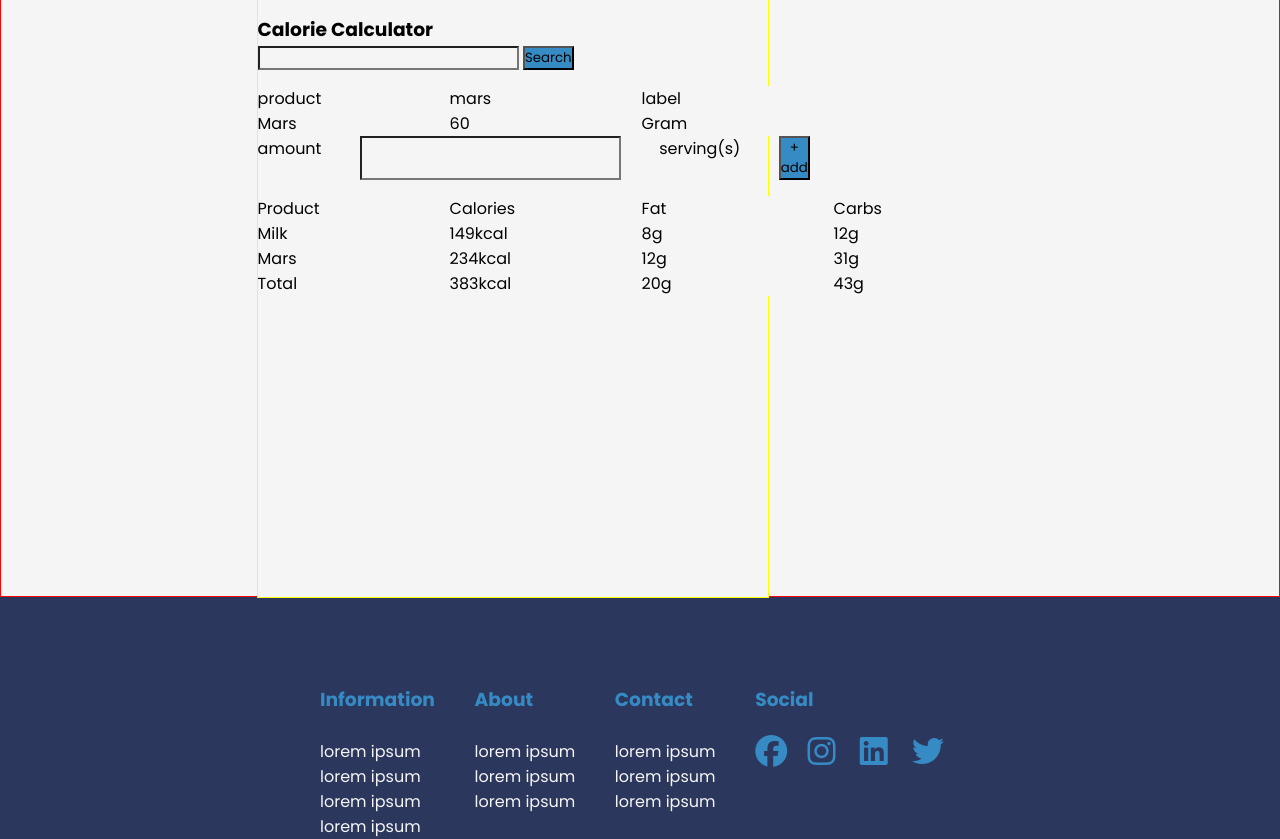
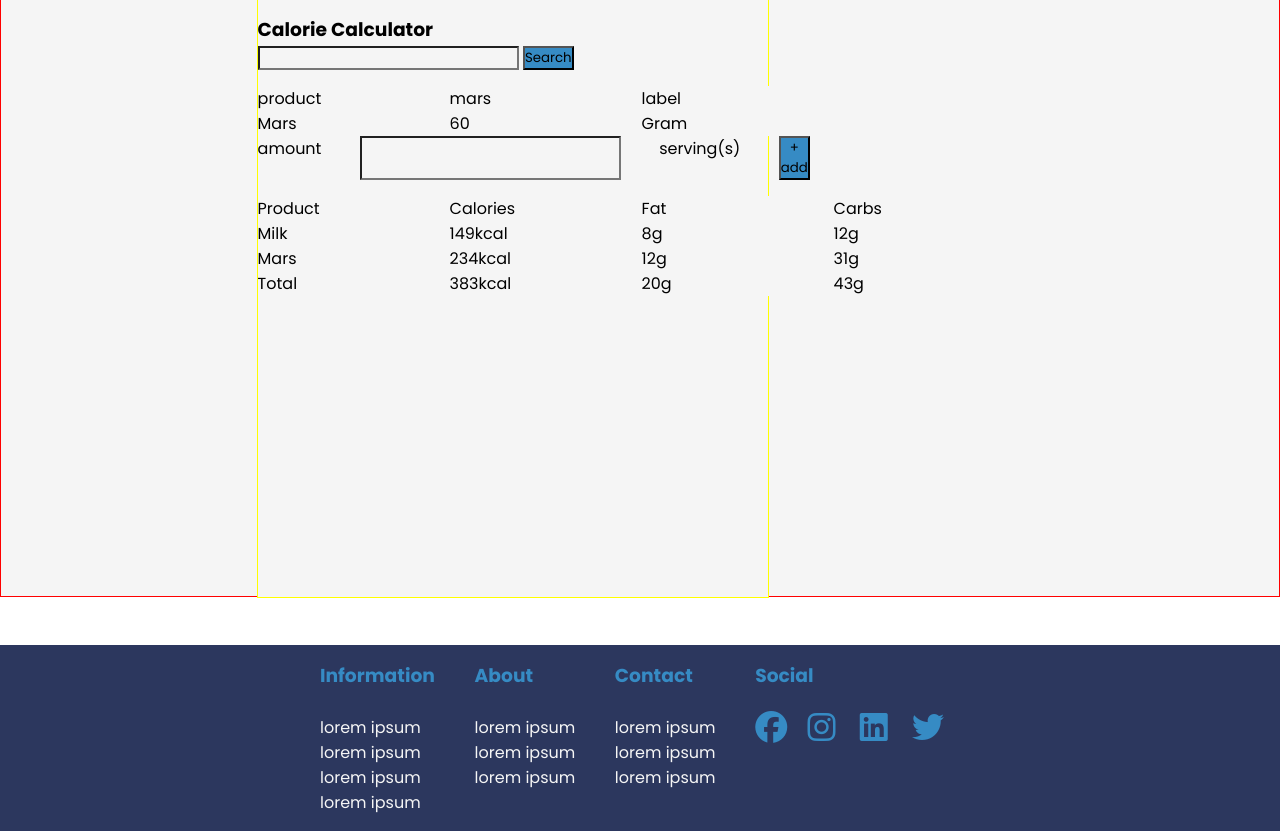
Before and after one commit to ijzzBloc/Clueless-Cook, a website: page src/kcal-calc.html in a window 1280 px wide. Shown: the part 83-922 px from the top of the page. Drawn offline with Linux system fonts and the light colour scheme; a web font is replaced by a local one.

Commit message:
footer update

```diff
--- a/src/homepage.js
+++ b/src/homepage.js
@@ -5,5 +5,5 @@
 let userInput = document.getElementById('search');
 let searchSubmit = document.getElementById('search-bttn')
 searchSubmit.addEventListener('click', () => {
-    fetchData(userInput.value)
+    fetchData(userInput.value.data[0.])
 })
--- a/src/kcal-calc.html
+++ b/src/kcal-calc.html
@@ -81,6 +81,7 @@
 <!----------------------------------------Footer---------------------------------------->
 <footer>
     <section class="footer-container">
+        <section class="footer-inner-container">
             <div class="footer-item">
                 <h3 class="footer-title">Information</h3>
                 <br>
@@ -112,6 +113,7 @@
                 <a class="fa-brands fa-twitter fa-2xl" href=""></a>
             </div>
         </section>
+    </section>
 </footer>
 <script src="main.js" type="module"></script>
 </body>
--- a/src/styles.css
+++ b/src/styles.css
@@ -12,7 +12,7 @@
     font-family: 'Poppins', sans-serif;
     --darkcolor:    hsl(227, 36%, 27%);
     --lightcolor:   hsl(204, 57%, 49%);
-    background: var(--darkcolor);
+    /*background: var(--darkcolor);*/
     max-width: 100%;
 }
 /******************************************Header******************************************/
@@ -401,9 +401,14 @@
 }
 /******************************************Footer******************************************/
 .footer-container   {
+    width: 100vw;
+    background-color: var(--darkcolor);
+    padding-bottom: 1rem;
+}
+.footer-inner-container   {
     display: flex;
     flex-direction: row;
-    margin-top: 4.5rem;
+    margin-top: 3rem;
     margin-left: 25%;
     margin-right: 25%;
     justify-content: space-between;
```
Also changed, not shown: src/index.html (+2 -0 lines), src/recipe-detail.html (+2 -1 lines), dist/index.html, dist/kcal-calc.html, dist/recipe-detail.html, 4 other files. Lines whose indentation alone changed are shown as unchanged.
